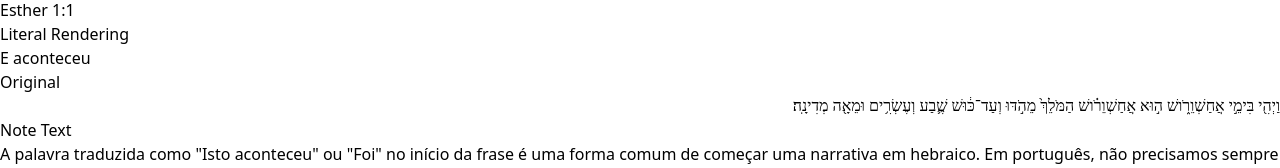
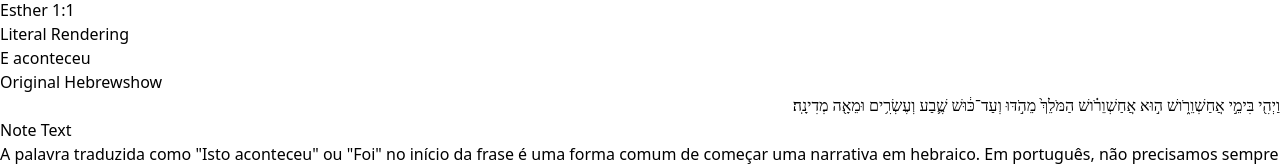
Before and after one commit to jcuenod/ai-tnn-pt-demo, a React (Vite) app: page / in a window 1280 px wide. Shown: the part 646-814 px from the top of the page. Built offline with nearby package versions, Linux system fonts and the light colour scheme; a web font is replaced by a local one.

Commit message:
Collapsible "original hebrew" section

```diff
--- a/src/App.tsx
+++ b/src/App.tsx
@@ -159,6 +159,26 @@ const NoteEntry = ({ title, children }: NoteEntryProps) => {
   );
 };
 
+const CollapsibleNoteEntry = ({ title, children }: NoteEntryProps) => {
+  const [open, setOpen] = useState(false);
+  return (
+    <div className="mb-6">
+      <div className="text-sm flex justify-between">
+        <span className="text-slate-400 font-bold">{title}</span>
+        <span
+          className="text-orange-400 underline cursor-pointer hover:text-orange-600"
+          onClick={() => setOpen(!open)}
+        >
+          {open ? "hide" : "show"}
+        </span>
+      </div>
+      <div className={"text-slate-800 text-lg " + (open ? "block" : "hidden")}>
+        {children}
+      </div>
+    </div>
+  );
+};
+
 const NoteDisplay = ({
   currentNoteIndex,
   visible,
@@ -180,7 +200,7 @@ const NoteDisplay = ({
         <NoteEntry title="Literal Rendering">
           {note.literal_rendering}
         </NoteEntry>
-        <NoteEntry title="Original">
+        <CollapsibleNoteEntry title="Original Hebrew">
           <div
             dir="rtl"
             className="text-slate-800 text-xl bg-slate-100 p-4 rounded my-2"
@@ -189,7 +209,7 @@ const NoteDisplay = ({
               __html: originalTextWithHighlight(note.ref, note.original),
             }}
           />
-        </NoteEntry>
+        </CollapsibleNoteEntry>
         <NoteEntry title="Note Text">{note.explanation}</NoteEntry>
       </div>
     </div>
@@ -284,7 +304,10 @@ function App() {
   useEffect(() => {
     document.addEventListener("click", (e) => {
       if ((e.target as HTMLElement).classList.contains("note")) {
-        const ref = parseInt((e.target as HTMLElement).dataset.noteIndex || "-1");
+        const refOrNan = parseInt(
+          (e.target as HTMLElement).dataset.noteIndex || "-1"
+        );
+        const ref = isNaN(refOrNan) ? -1 : refOrNan;
         setCurrentNoteIndex(ref);
         setShowList(false);
       }
@@ -296,7 +319,7 @@ function App() {
       <div className="bg-white p-2 shadow-sm z-50">
         <div className="max-w-6xl mx-auto flex flex-row items-center">
           <span className="text-4xl text-orange-500">
-          <BookIcon />
+            <BookIcon />
           </span>
           <h1 className="ml-2 text-2xl text-gray-800 font-bold">
             AI Notes on Esther
```
